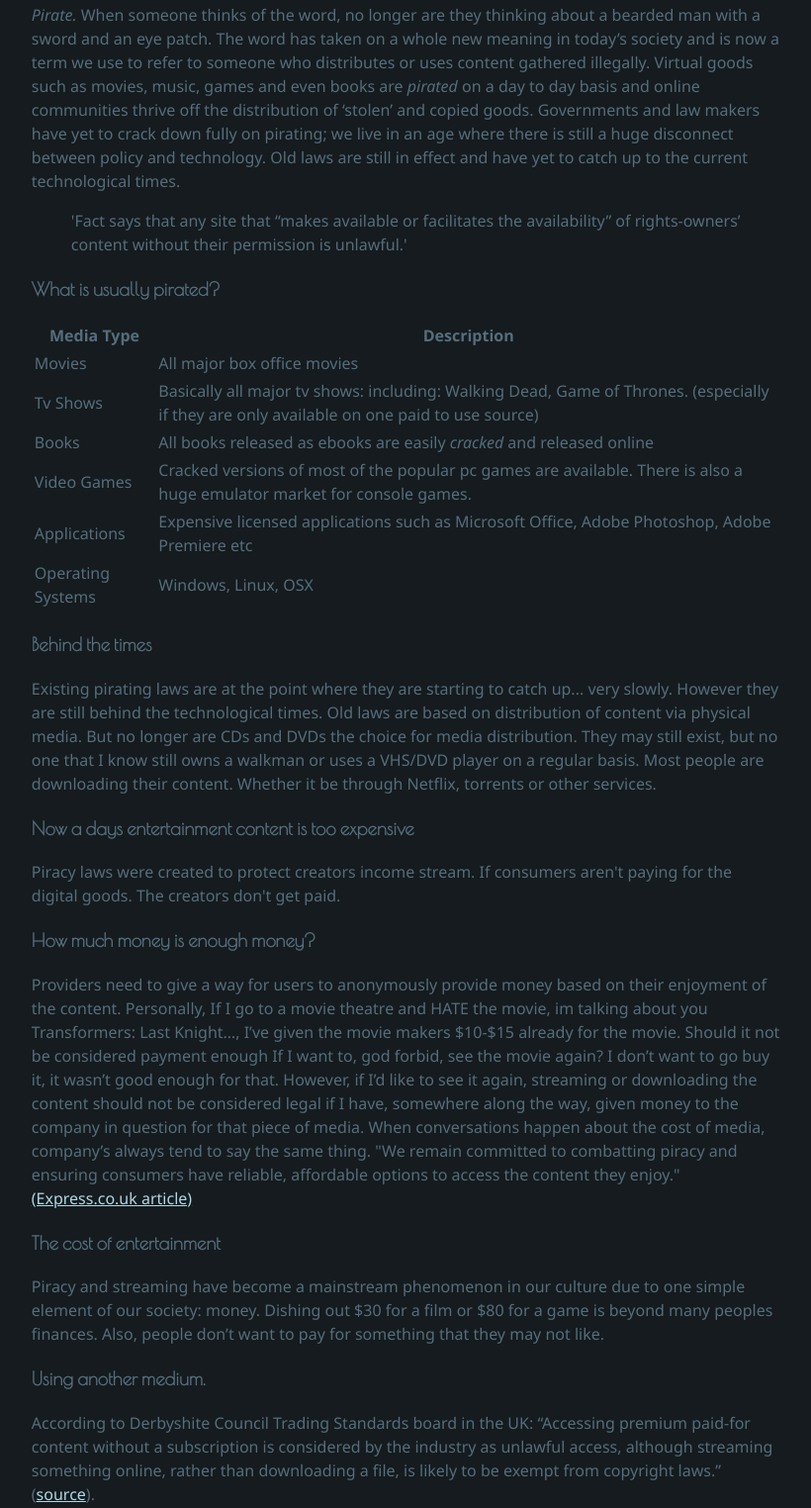
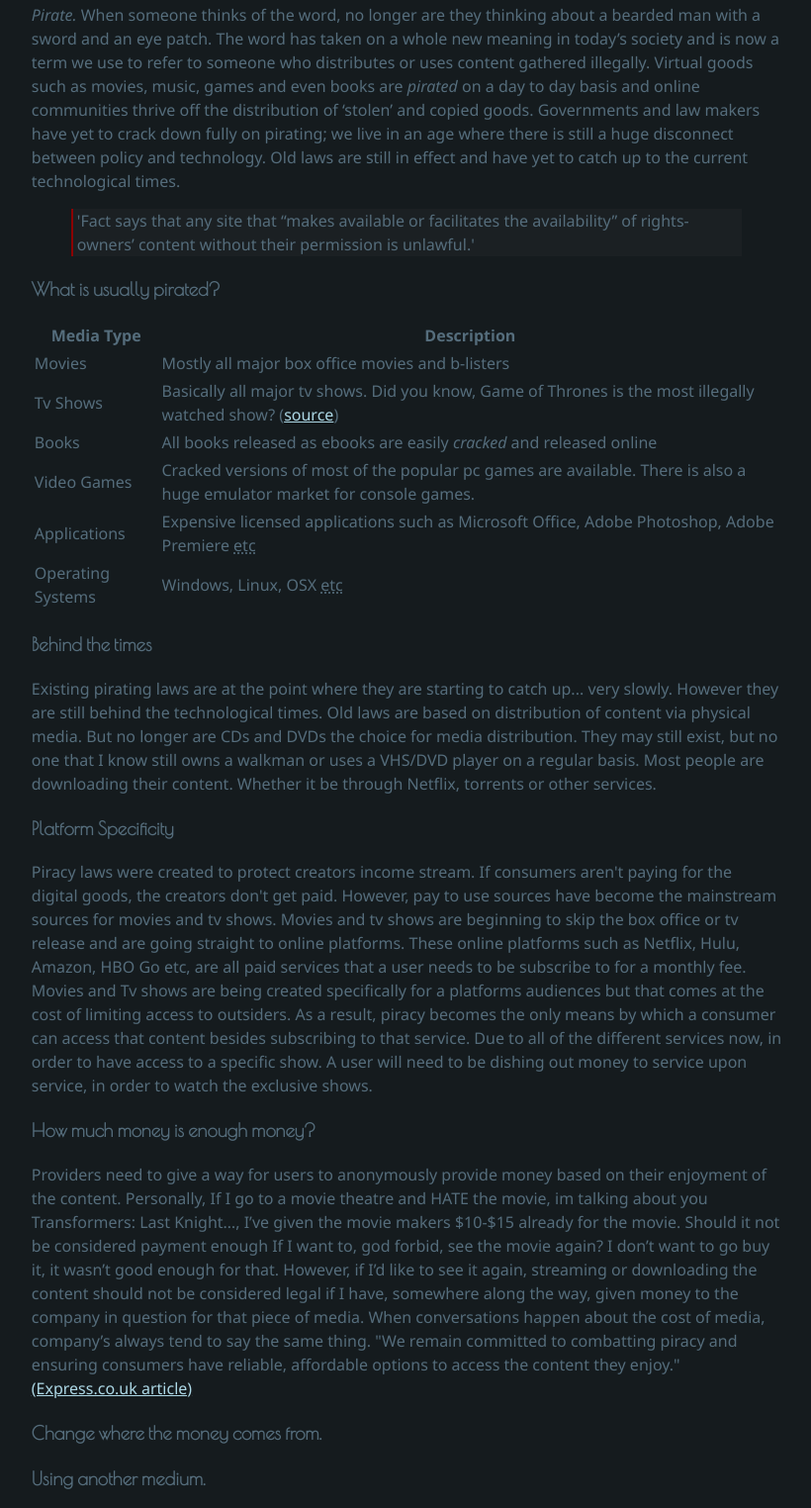
Before and after one commit to Treeless/Multimedia-COIS, a plain HTML site: page essay.html in a window 1280 px wide. Shown: the part 215-1739 px from the top of the page at 99% size, without its empty margins (229-1049 px from the left). Drawn offline with nearby package versions, Linux system fonts and the light colour scheme.

Commit message:
finishing the essay portion tonight

```diff
--- a/css/main.css
+++ b/css/main.css
@@ -20,6 +20,13 @@ header {
 
 a{
   color: lightblue;
+}
+
+blockquote{
+  border-left: 2px solid darkred;
+  padding-left: 4px;
+  padding-right: 4px;
+  background-color: rgba(255,255,255,0.025);
 }
 
 #profile-pic{
--- a/essay.html
+++ b/essay.html
@@ -18,7 +18,6 @@
       </ul>
     </nav>
   </header>
-  <!-- NOTE TO SELF: TODO least one blockquote, one each of citation and definition.  -->
   <div id="main-essay">
     <h1>Piracy and Streaming</h1>
     <div>
@@ -36,11 +35,11 @@
         </tr>
         <tr>
           <td>Movies</td>
-          <td>All major box office movies</td>
+          <td>Mostly all major box office movies and b-listers</td>
         </tr>
         <tr>
           <td>Tv Shows</td>
-          <td>Basically all major tv shows: including: Walking Dead, Game of Thrones. (especially if they are only available on one paid to use source)</td>
+          <td>Basically all major tv shows. Did you know, Game of Thrones is the most illegally watched show? (<a href="http://mashable.com/2017/07/19/game-of-thrones-piracy/#f1.EIJHERgqZ">source</a>)</td>
         </tr>
         <tr>
           <td>Books</td>
@@ -53,12 +52,12 @@
         <tr>
           <td>Applications</td>
           <td>Expensive licensed applications such as Microsoft Office, Adobe Photoshop, Adobe Premiere
-            <abbr>etc</abbr>
+            <abbr title="Et Cetera">etc</abbr>
           </td>
         </tr>
         <tr>
           <td>Operating Systems</td>
-          <td>Windows, Linux, OSX</td>
+          <td>Windows, Linux, OSX <abbr title="Et Cetera">etc</abbr></td>
         </tr>
       </table>
     </div>
@@ -66,17 +65,17 @@
     <div>
       <p>Existing pirating laws are at the point where they are starting to catch up... very slowly. However they are still behind the technological times. Old laws are based on distribution of content via physical media. But no longer are CDs and DVDs the choice for media distribution. They may still exist, but no one that I know still owns a walkman or uses a VHS/DVD player on a regular basis. Most people are downloading their content. Whether it be through Netflix, torrents or other services.  </p>
     </div>
-    <h3>Now a days entertainment content is too expensive</h3>
+    <h3>Platform Specificity</h3>
     <div>
-      <p>Piracy laws were created to protect creators income stream. If consumers aren't paying for the digital goods. The creators don't get paid. </p>
+      <p>Piracy laws were created to protect creators income stream. If consumers aren't paying for the digital goods, the creators don't get paid. However, pay to use sources have become the mainstream sources for movies and tv shows. Movies and tv shows are beginning to skip the box office or tv release and are going straight to online platforms. These online platforms such as Netflix, Hulu, Amazon, HBO Go etc, are all paid services that a user needs to be subscribe to for a monthly fee. Movies and Tv shows are being created specifically for a platforms audiences but that comes at the cost of limiting access to outsiders. As a result, piracy becomes the only means by which a consumer can access that content besides subscribing to that service. Due to all of the different services now, in order to have access to a specific show. A user will need to be dishing out money to service upon service, in order to watch the exclusive shows.</p>
     </div>
     <h3>How much money is enough money?</h3>
     <div>
       <p>Providers need to give a way for users to anonymously provide money based on their enjoyment of the content. Personally, If I go to a movie theatre and HATE the movie, im talking about you Transformers: Last Knight…, I’ve given the movie makers $10-$15 already for the movie. Should it not be considered payment enough If I want to, god forbid, see the movie again? I don’t want to go buy it, it wasn’t good enough for that. However, if I’d like to see it again, streaming or downloading the content should not be considered legal if I have, somewhere along the way, given money to the company in question for that piece of media. When conversations happen about the cost of media, company’s always tend to say the same thing. "We remain committed to combatting piracy and ensuring consumers have reliable, affordable options to access the content they enjoy." <a href="http://www.express.co.uk/life-style/science-technology/868360/Kodi-Box-UK-Block-Ban-Arrest-Coalition-Against-Piracy">(Express.co.uk article)</a></p>
     </div>
-    <h3>The cost of entertainment</h3>
+    <h3>Change where the money comes from.</h3>
     <div>
-      <p>Piracy and streaming have become a mainstream phenomenon in our culture due to one simple element of our society: money. Dishing out $30 for a film or $80 for a game is beyond many peoples finances. Also, people don’t want to pay for something that they may not like.</p>
+      <p></p>
     </div>
     <h3>Using another medium.</h3>
     <div>
@@ -93,7 +92,7 @@
     <p>Once all of the above processes are taken care of, we can then create new laws that protect both the creator's IP and income stream, protect consumer while benefiting them both. I suggest the following: </p>
     <ul>
       <li>Consumers who have contributed money in some fashion to the content creators for that piece of content or media, (ex movie theatre, tip, movie purchase), can at any time have access to said content no matter the medium (download, streaming etc)</li>
-      <li>Explicitly state, distributors of content for the purpose of monetary benefit should be considered considered illegal. But the purpose of distribution is not. </li>
+      <li>Explicitly state that actions of distributors of content for the purpose of monetary benefit should be considered illegal. But the purpose of free distribution is not. </li>
     </ul>
     <div>
       <p></p>
```
